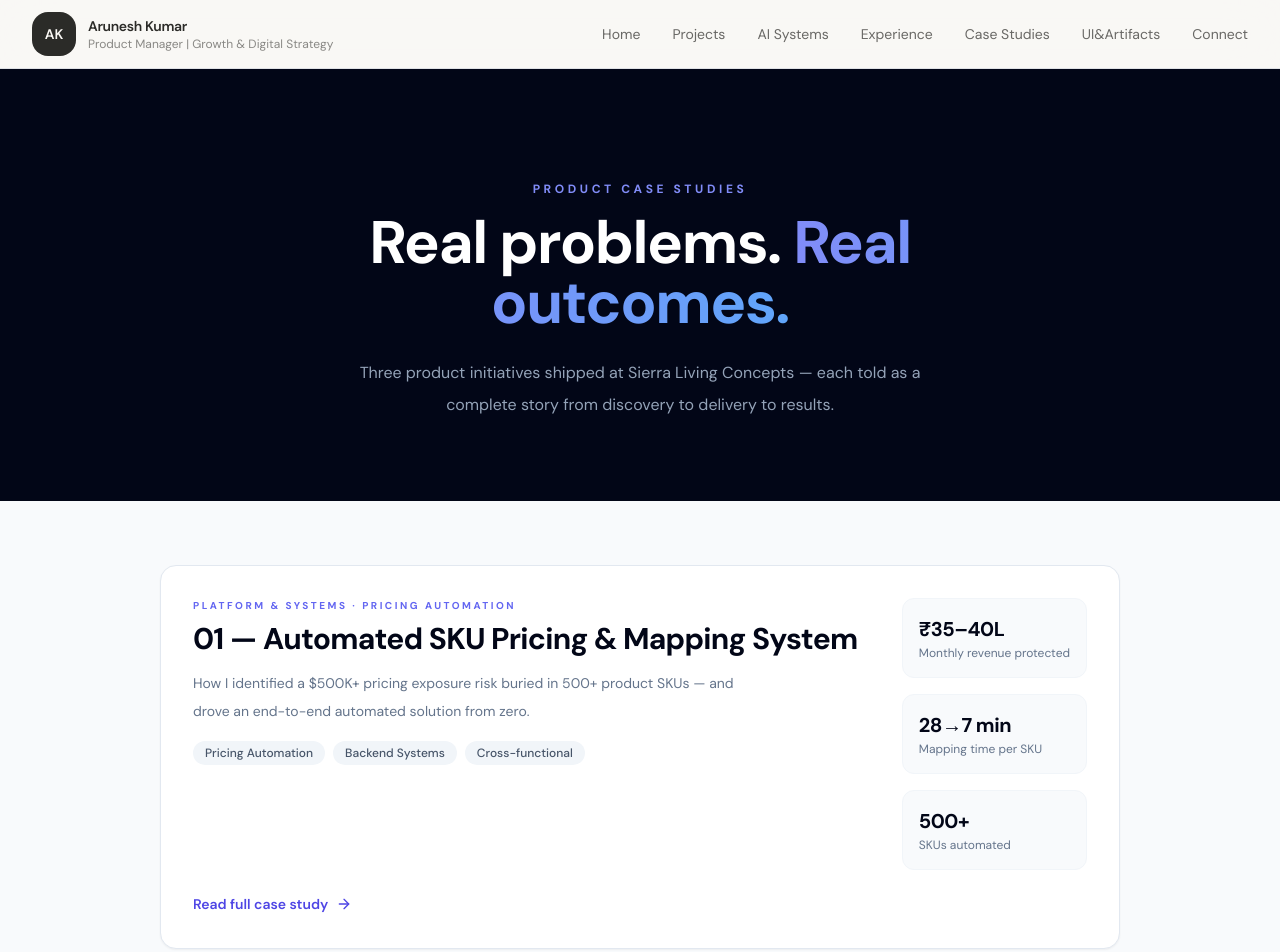
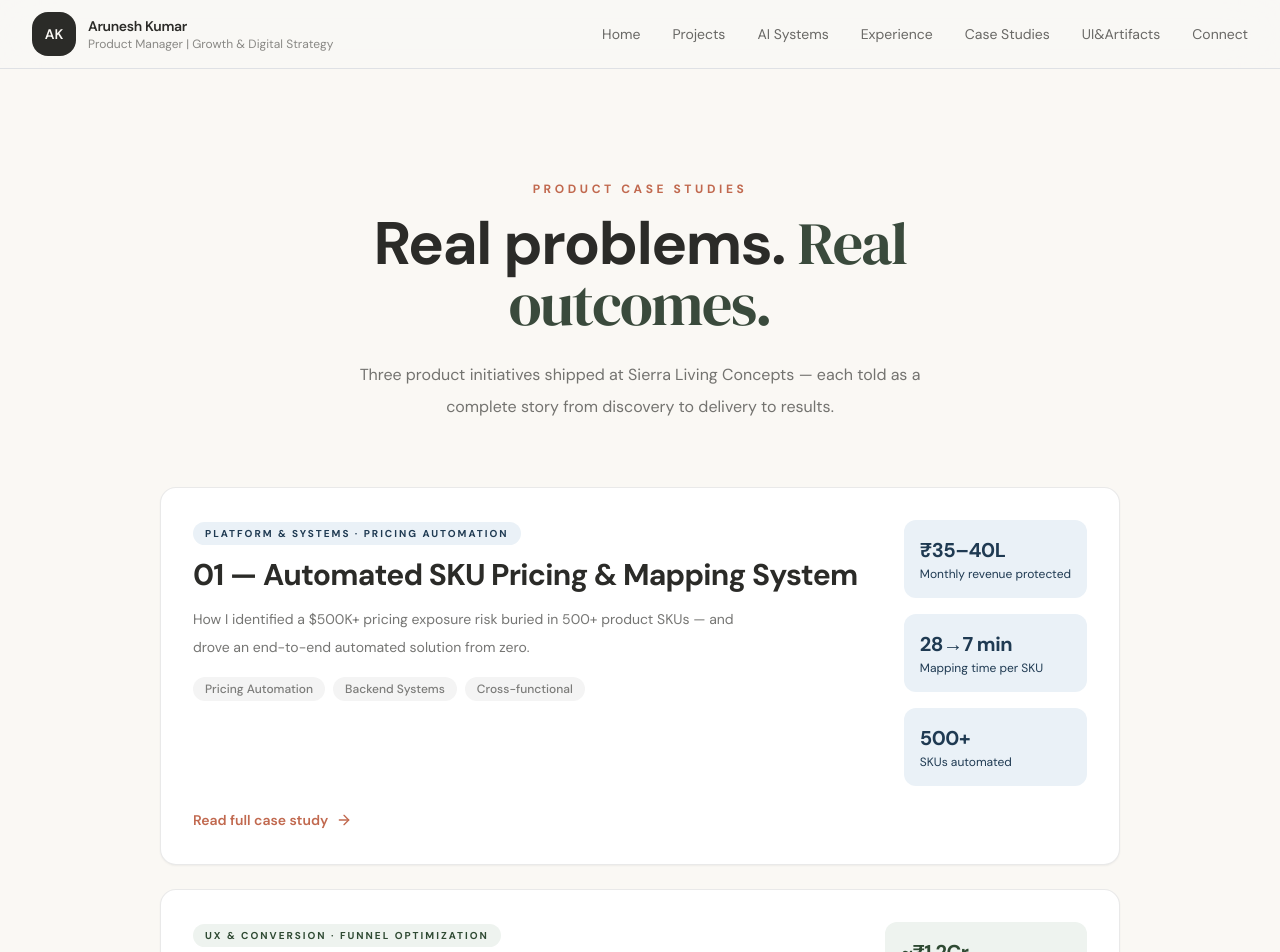
Before and after one commit to aruneshk30/Website, a Next.js app: page /case-studies in a window 1280 px wide. Shown: the top 952 px of the page. Built offline with nearby package versions, Linux system fonts and the light colour scheme.

Commit message:
Refactor CaseStudiesPage with FadeIn component

```diff
--- a/app/case-studies/page.tsx
+++ b/app/case-studies/page.tsx
@@ -1,5 +1,6 @@
 import Link from "next/link";
 import { ArrowRight } from "lucide-react";
+import { FadeIn } from "@/components/fade-in";
 
 const caseStudies = [
   {
@@ -15,6 +16,7 @@ const caseStudies = [
       { value: "500+", label: "SKUs automated" },
     ],
     tags: ["Pricing Automation", "Backend Systems", "Cross-functional"],
+    tone: "dustyblue",
   },
   {
     id: "02",
@@ -29,6 +31,7 @@ const caseStudies = [
       { value: "84→72%", label: "Checkout abandonment" },
     ],
     tags: ["UX Research", "Funnel Analysis", "Microsoft Clarity"],
+    tone: "sage",
   },
   {
     id: "03",
@@ -43,59 +46,68 @@ const caseStudies = [
       { value: "1–2d→0", label: "Quote turnaround eliminated" },
     ],
     tags: ["Internal Tooling", "Sales Enablement", "Requirements"],
+    tone: "sand",
   },
 ];
 
+const toneMap: Record<string, { chip: string; metric: string; metricText: string }> = {
+  dustyblue: { chip: "bg-dustyblue-50 text-dustyblue-800", metric: "bg-dustyblue-50", metricText: "text-dustyblue-800" },
+  sage: { chip: "bg-sage-50 text-sage-800", metric: "bg-sage-50", metricText: "text-sage-800" },
+  sand: { chip: "bg-sand text-sand-800", metric: "bg-sand", metricText: "text-sand-800" },
+};
+
 export default function CaseStudiesPage() {
   return (
-    <main className="min-h-screen bg-slate-50">
+    <main className="min-h-screen bg-cream">
 
       {/* Hero */}
-      <section className="bg-slate-950 px-4 pb-20 pt-28 text-center md:px-6 lg:px-8">
+      <section className="px-4 pb-16 pt-28 text-center md:px-6 lg:px-8">
         <div className="mx-auto max-w-3xl">
-          <p className="mb-4 text-xs font-bold uppercase tracking-[0.3em] text-indigo-400">
+          <FadeIn>
+            <p className="mb-4 text-xs font-bold uppercase tracking-[0.3em] text-terracotta">
               Product Case Studies
             </p>
-          <h1 className="text-4xl font-bold tracking-tight text-white md:text-5xl lg:text-6xl">
+            <h1 className="text-4xl font-bold tracking-tight text-charcoal md:text-5xl lg:text-6xl">
               Real problems.{" "}
-            <span className="bg-gradient-to-r from-indigo-400 to-blue-400 bg-clip-text text-transparent">
-              Real outcomes.
-            </span>
+              <span className="font-serif font-normal text-sage-700">Real outcomes.</span>
             </h1>
-          <p className="mx-auto mt-6 max-w-xl text-base leading-8 text-slate-400">
+            <p className="mx-auto mt-6 max-w-xl text-base leading-8 text-charcoal/65">
               Three product initiatives shipped at Sierra Living Concepts — each
               told as a complete story from discovery to delivery to results.
             </p>
+          </FadeIn>
         </div>
       </section>
 
       {/* Cards */}
-      <section className="mx-auto max-w-5xl px-4 py-16 md:px-6 lg:px-8">
+      <section className="mx-auto max-w-5xl px-4 pb-20 md:px-6 lg:px-8">
         <div className="flex flex-col gap-6">
-          {caseStudies.map((cs) => (
+          {caseStudies.map((cs, i) => {
+            const tone = toneMap[cs.tone];
+            return (
+              <FadeIn key={cs.slug} delay={i * 100}>
                 <Link
-              key={cs.slug}
                   href={`/case-studies/${cs.slug}`}
-              className="group rounded-2xl border border-slate-200 bg-white p-8 shadow-sm transition hover:-translate-y-1 hover:shadow-lg hover:border-indigo-200"
+                  className="group block rounded-2xl border border-charcoal/10 bg-white p-8 shadow-sm transition hover:-translate-y-1 hover:border-terracotta/30 hover:shadow-lg"
                 >
                   <div className="flex flex-col gap-6 lg:flex-row lg:items-start lg:justify-between">
 
                     {/* Left */}
                     <div className="flex-1">
-                  <p className="mb-2 text-[10px] font-bold uppercase tracking-[0.25em] text-indigo-500">
+                      <p className={`mb-3 inline-block rounded-full px-3 py-1 text-[10px] font-bold uppercase tracking-[0.2em] ${tone.chip}`}>
                         {cs.tag}
                       </p>
-                  <h2 className="text-2xl font-bold tracking-tight text-slate-950 md:text-3xl">
+                      <h2 className="text-2xl font-bold tracking-tight text-charcoal md:text-3xl">
                         {cs.id} — {cs.title}
                       </h2>
-                  <p className="mt-3 max-w-xl text-sm leading-7 text-slate-500">
+                      <p className="mt-3 max-w-xl text-sm leading-7 text-charcoal/65">
                         {cs.brief}
                       </p>
                       <div className="mt-4 flex flex-wrap gap-2">
                         {cs.tags.map((t) => (
                           <span
                             key={t}
-                        className="rounded-full bg-slate-100 px-3 py-1 text-xs font-medium text-slate-600"
+                            className="rounded-full bg-charcoal/5 px-3 py-1 text-xs font-medium text-charcoal/60"
                           >
                             {t}
                           </span>
@@ -108,23 +120,25 @@ export default function CaseStudiesPage() {
                       {cs.metrics.map((m) => (
                         <div
                           key={m.label}
-                      className="flex-1 rounded-xl border border-slate-100 bg-slate-50 p-4 text-center lg:text-left"
+                          className={`flex-1 rounded-xl ${tone.metric} p-4 text-center lg:text-left`}
                         >
-                      <p className="text-xl font-bold tracking-tight text-slate-950">
+                          <p className={`text-xl font-bold tracking-tight ${tone.metricText}`}>
                             {m.value}
                           </p>
-                      <p className="mt-0.5 text-xs text-slate-500">{m.label}</p>
+                          <p className={`mt-0.5 text-xs ${tone.metricText}`}>{m.label}</p>
                         </div>
                       ))}
                     </div>
                   </div>
 
-              <div className="mt-6 inline-flex items-center gap-2 text-sm font-semibold text-indigo-600">
+                  <div className="mt-6 inline-flex items-center gap-2 text-sm font-semibold text-terracotta">
                     Read full case study{" "}
                     <ArrowRight className="h-4 w-4 transition group-hover:translate-x-1" />
                   </div>
                 </Link>
-          ))}
+              </FadeIn>
+            );
+          })}
         </div>
       </section>
     </main>
```
Lines whose indentation alone changed are shown as unchanged.
